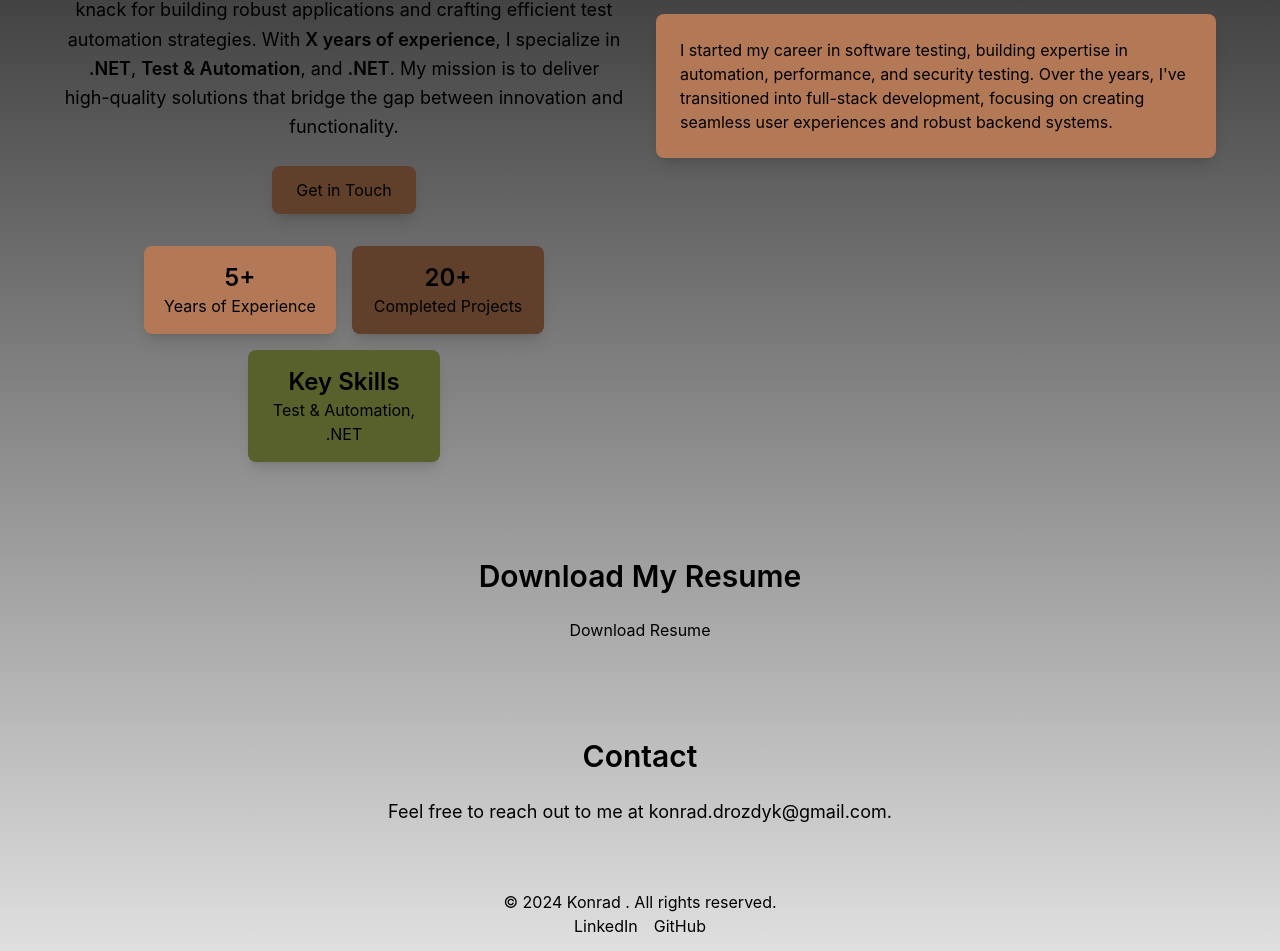
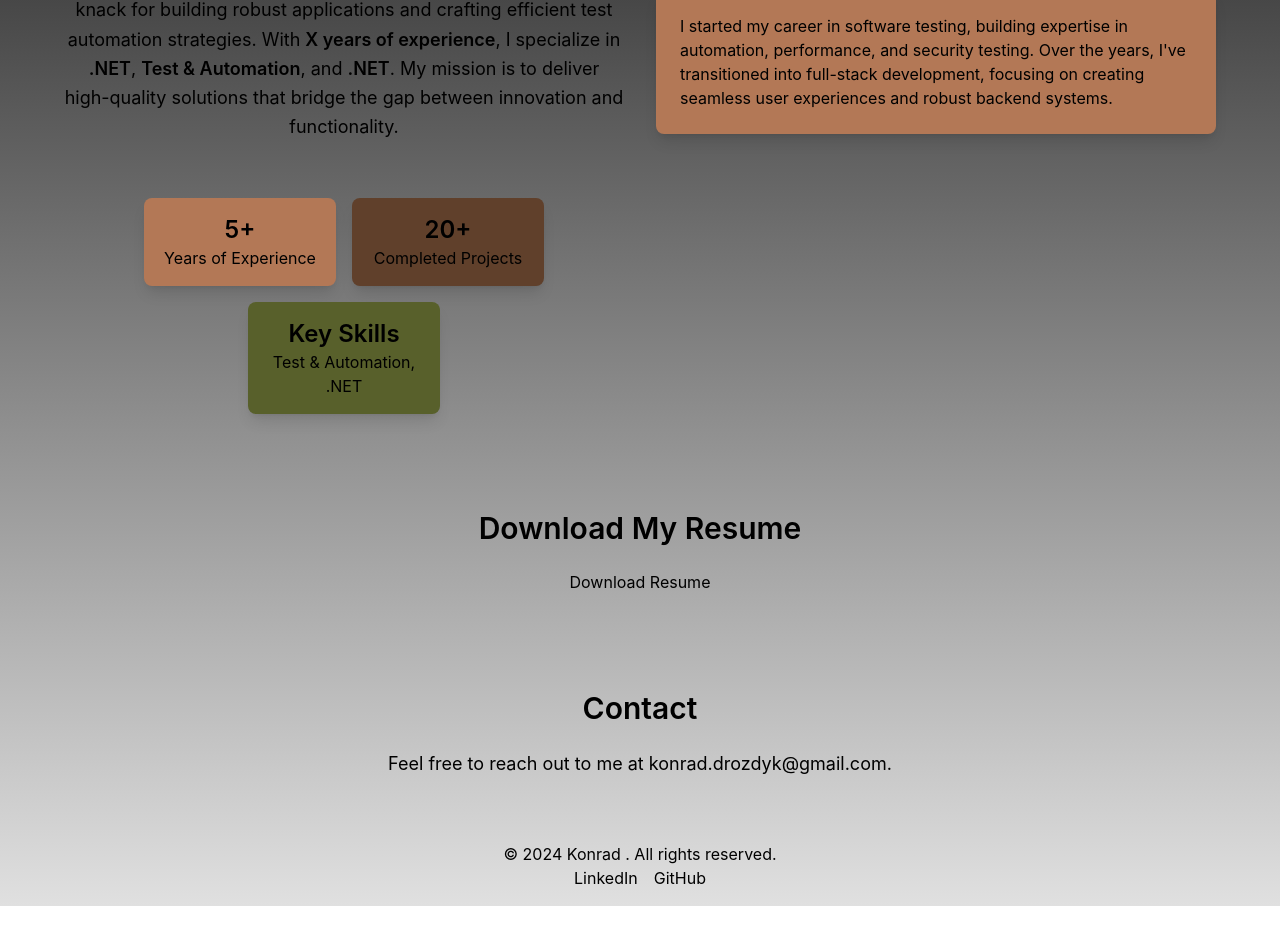
Before and after one commit to konraddrozdyk/react-portfolio, a React (Vite) app: page / in a window 1280 px wide. Shown: the part 1218-2169 px from the top of the page. After the commit the page ends 2124 px from the top, so only its background shows below. Built offline with nearby package versions, Linux system fonts and the light colour scheme.

Commit message:
Minor updates to components

```diff
--- a/src/components/AboutMe.tsx
+++ b/src/components/AboutMe.tsx
@@ -52,12 +52,6 @@ const AboutMe: React.FC = () => {
             deliver high-quality solutions that bridge the gap between
             innovation and functionality.
           </p>
-          <a
-            href="#contact"
-            className="bg-quincy inline-block px-6 py-3 text-white rounded-lg shadow-lg transition-all"
-          >
-            Get in Touch
-          </a>
         </div>
 
         <div className="flex flex-wrap justify-center gap-4 mt-8">
```
